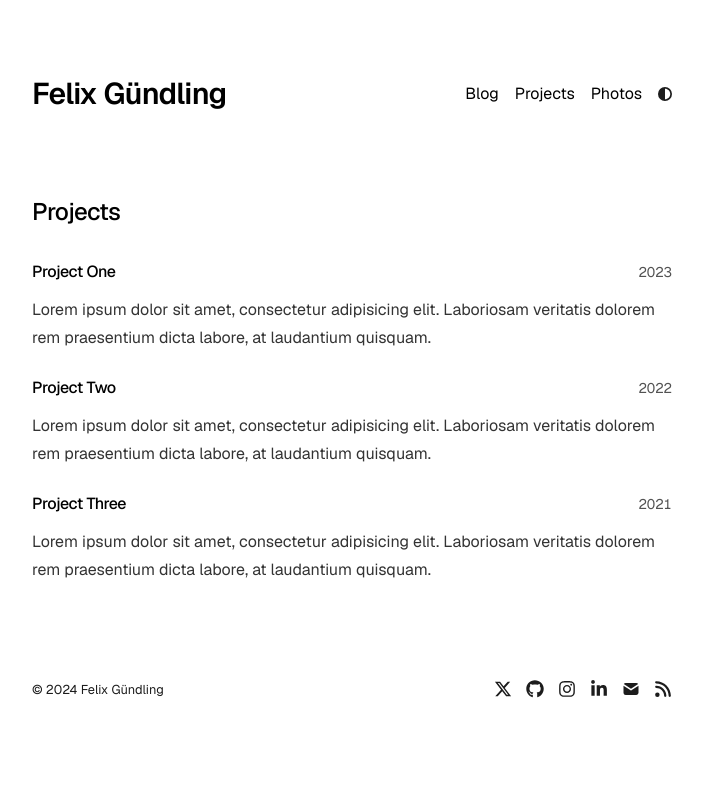
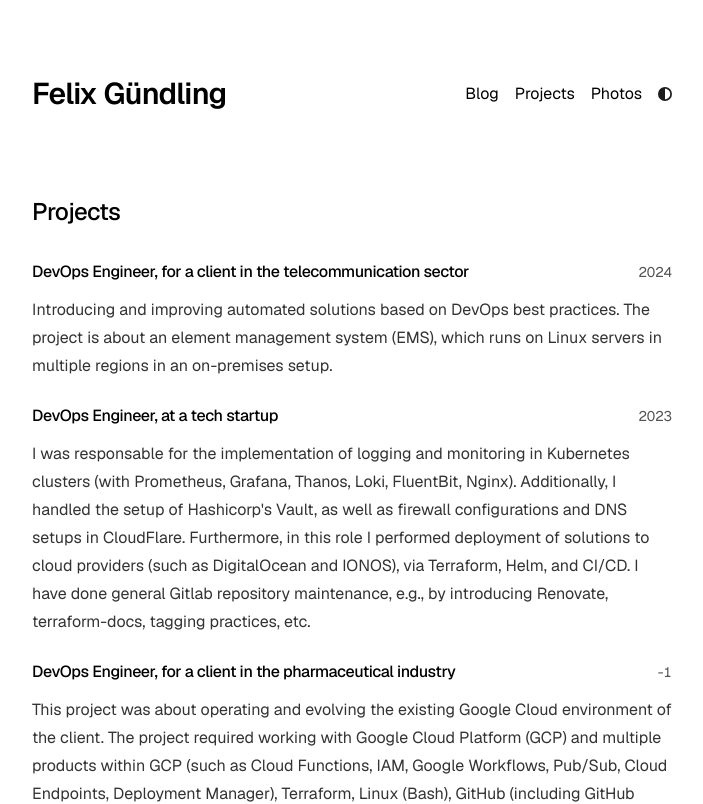
Before and after one commit to fguendling/nextfolio-a-simple-next-js-portfolio, a Next.js app: page /projects in a window 1280 px wide. Shown: the top 804 px of the page, without its empty margins (288-991 px from the left). Built offline with nearby package versions, Linux system fonts and the light colour scheme.

Commit message:
Add content to projects page

```diff
--- a/app/blog/page.tsx
+++ b/app/blog/page.tsx
@@ -11,7 +11,7 @@ export default function BlogPosts() {
 
   return (
     <section>
-      <h1 className="mb-8 text-2xl font-medium tracking-tight">Our Blog</h1>
+      <h1 className="mb-8 text-2xl font-medium tracking-tight">Blog</h1>
       <div>
         {allBlogs
           .sort((a, b) => {
--- a/app/projects/page.tsx
+++ b/app/projects/page.tsx
@@ -3,8 +3,8 @@ import type { Metadata } from "next";
 import { projects } from "./project-data";
 
 export const metadata: Metadata = {
-  title: "Projects",
-  description: "My Projects",
+  title: "DevOps Projects",
+  description: "My DevOps Projects",
 };
 
 export default function Projects() {
--- a/app/projects/project-data.tsx
+++ b/app/projects/project-data.tsx
@@ -7,24 +7,31 @@ export interface Project {
 
 export const projects: Project[] = [
   {
-    title: "Project One",
-    year: 2023,
+    title: "DevOps Engineer, for a client in the telecommunication sector",
+    year: 2024,
     description:
-      "Lorem ipsum dolor sit amet, consectetur adipisicing elit. Laboriosam veritatis dolorem rem praesentium dicta labore, at laudantium quisquam.",
+      "Introducing and improving automated solutions based on DevOps best practices. The project is about an element management system (EMS), which runs on Linux servers in multiple regions in an on-premises setup.",
     url: "https://example.com/",
   },
   {
-    title: "Project Two",
-    year: 2022,
+    title: "DevOps Engineer, at a tech startup",
+    year: 2023,
     description:
-      "Lorem ipsum dolor sit amet, consectetur adipisicing elit. Laboriosam veritatis dolorem rem praesentium dicta labore, at laudantium quisquam.",
+      "I was responsable for the implementation of logging and monitoring in Kubernetes clusters (with Prometheus, Grafana, Thanos, Loki, FluentBit, Nginx). Additionally, I handled the setup of Hashicorp's Vault, as well as firewall configurations and DNS setups in CloudFlare. Furthermore, in this role I performed deployment of solutions to cloud providers (such as DigitalOcean and IONOS), via Terraform, Helm, and CI/CD. I have done general Gitlab repository maintenance, e.g., by introducing Renovate, terraform-docs, tagging practices, etc.",
     url: "https://example.com/",
   },
   {
-    title: "Project Three",
+    title: "DevOps Engineer, for a client in the pharmaceutical industry",
+    year: 2022-2023,
+    description:
+      "This project was about operating and evolving the existing Google Cloud environment of the client. The project required working with Google Cloud Platform (GCP) and multiple products within GCP (such as Cloud Functions, IAM, Google Workflows, Pub/Sub, Cloud Endpoints, Deployment Manager), Terraform, Linux (Bash), GitHub (including GitHub Actions), Gitlab, YAML, Python. The overall objective was to automate as much as possible and improve reliability of a so called project builder, which is used to generate new GCP projects for end users",
+    url: "https://example.com/",
+  },
+  {
+    title: "DevOps Engineer, for a client in the energy industry",
     year: 2021,
     description:
-      "Lorem ipsum dolor sit amet, consectetur adipisicing elit. Laboriosam veritatis dolorem rem praesentium dicta labore, at laudantium quisquam.",
+      "The project started with an analysis of the client's requirements regarding their planned cloud migration and landing zone design on the Google Cloud Platform. We were responsible for the development of technical design documents that describe the cloud architecture. I implemented parts of the actual the cloud foundation on the Google Cloud Platform, by using Terraform and Jenkins. Content-wise, the focus was on VPCs, setup of an entire organization in GCP, setup of IAM, preparation of application migrations and deployments, as well as implementation of best practices on the Google Cloud Platform, such as logging and monitoring via built-in solutions.",
     url: "https://example.com/",
   },
 ];
```
Also changed, not shown: 1 other file (tests, documents, lock files or other folders).
